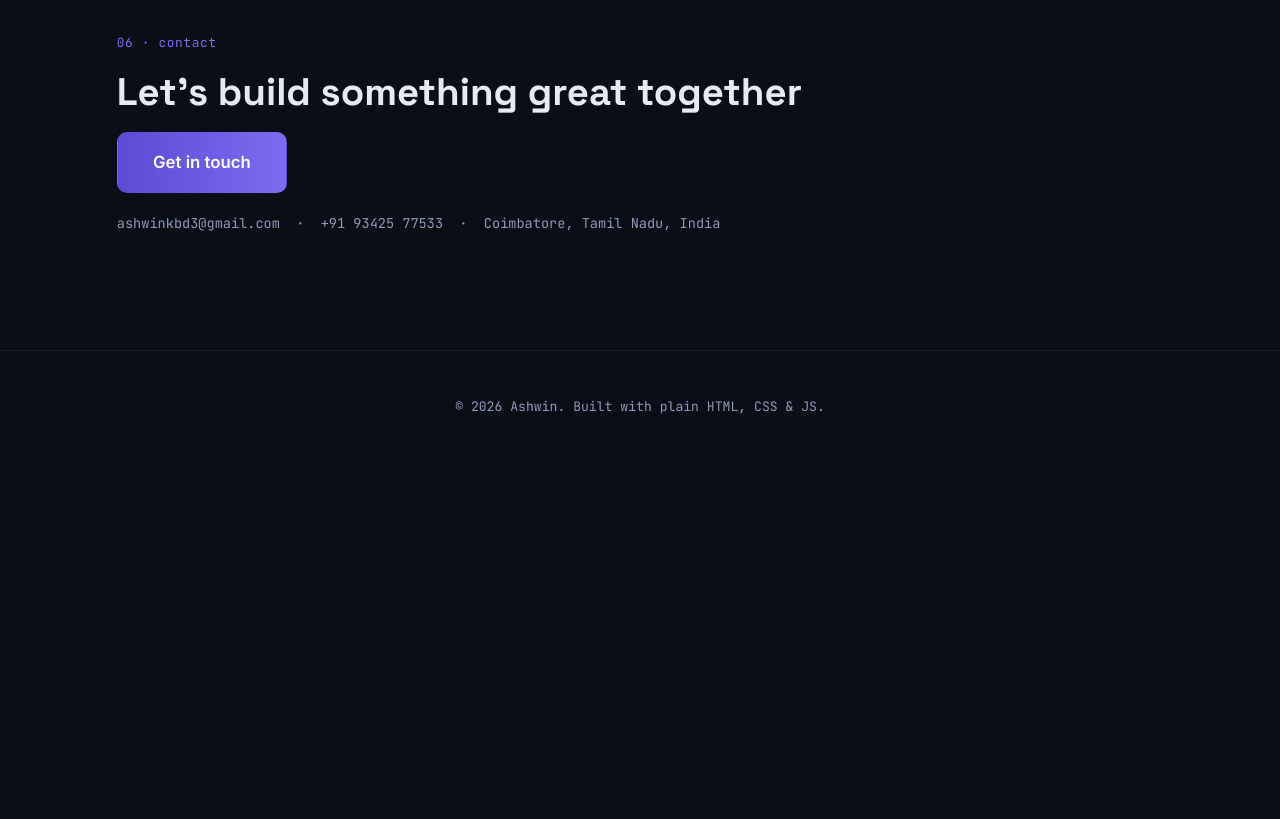
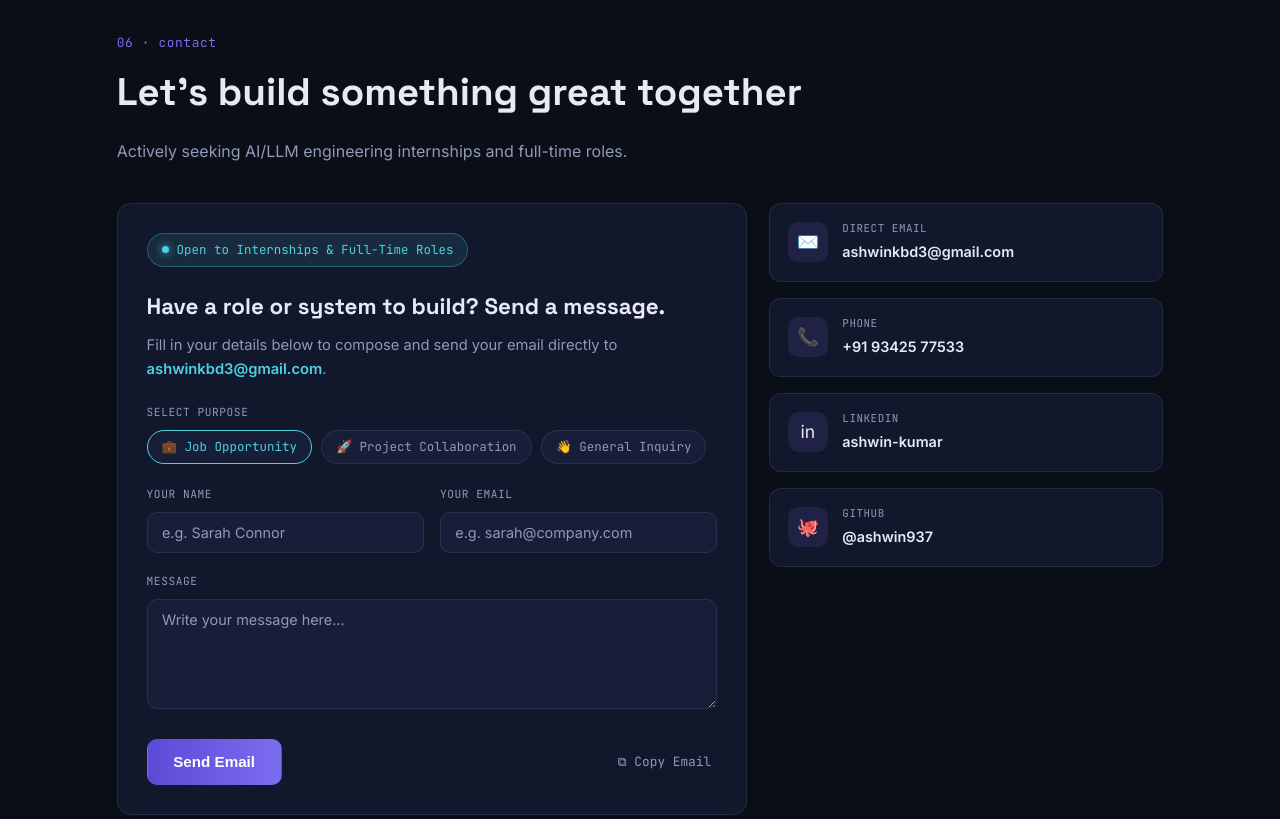
Before and after one commit to ashwin937/Ashwin-s-Portfolio, a plain HTML site: page index.html in a window 1280 px wide. Shown: the part 5860-6679 px from the top of the page. Before the commit the page ends 6322 px from the top, so only its background shows below. Drawn offline with Linux system fonts and the light colour scheme.

Commit message:
Update index.html

```diff
--- a/index.html
+++ b/index.html
@@ -262,10 +262,78 @@
 <section id="contact" class="section contact-section">
   <p class="section-eyebrow">06 · contact</p>
   <h2 class="section-title">Let's build something great together</h2>
-  <a href="mailto:ashwinkbd3@gmail.com" class="btn btn-primary btn-lg">Get in touch</a>
-  <p class="contact-meta">
-    ashwinkbd3@gmail.com &nbsp;·&nbsp; +91 93425 77533 &nbsp;·&nbsp; Coimbatore, Tamil Nadu, India
-  </p>
+  <p class="section-sub">Actively seeking AI/LLM engineering internships and full-time roles.</p>
+
+  <div class="contact-grid">
+    <div class="contact-form-panel">
+      <div class="contact-status-row">
+        <span class="contact-status-pill"><span class="dot"></span>Open to Internships &amp; Full-Time Roles</span>
+      </div>
+
+      <h3>Have a role or system to build? Send a message.</h3>
+      <p class="contact-form-desc">Fill in your details below to compose and send your email directly to <strong>ashwinkbd3@gmail.com</strong>.</p>
+
+      <label class="contact-field-label">Select Purpose</label>
+      <div class="contact-purpose-row">
+        <span class="contact-purpose-pill active">💼 Job Opportunity</span>
+        <span class="contact-purpose-pill">🚀 Project Collaboration</span>
+        <span class="contact-purpose-pill">👋 General Inquiry</span>
+      </div>
+
+      <div class="contact-field-row">
+        <div>
+          <label class="contact-field-label">Your Name</label>
+          <input id="contactName" type="text" placeholder="e.g. Sarah Connor">
+        </div>
+        <div>
+          <label class="contact-field-label">Your Email</label>
+          <input id="contactEmail" type="email" placeholder="e.g. sarah@company.com">
+        </div>
+      </div>
+
+      <label class="contact-field-label">Message</label>
+      <textarea id="contactMessage" placeholder="Write your message here..."></textarea>
+
+      <div class="contact-form-footer">
+        <button id="contactSendBtn" class="btn btn-primary" type="button">Send Email</button>
+        <button id="contactCopyBtn" class="contact-copy-email" type="button">⧉ Copy Email</button>
+      </div>
+    </div>
+
+    <div class="contact-sidebar">
+      <a class="contact-info-card" href="mailto:ashwinkbd3@gmail.com">
+        <div class="contact-info-icon">✉️</div>
+        <div class="contact-info-text">
+          <span class="contact-info-label">Direct Email</span>
+          <span class="contact-info-value">ashwinkbd3@gmail.com</span>
+        </div>
+      </a>
+
+      <a class="contact-info-card" href="tel:+919342577533">
+        <div class="contact-info-icon">📞</div>
+        <div class="contact-info-text">
+          <span class="contact-info-label">Phone</span>
+          <span class="contact-info-value">+91 93425 77533</span>
+        </div>
+      </a>
+
+      <a class="contact-info-card" href="https://www.linkedin.com/in/ashwin-kumar-639675293/" target="_blank" rel="noopener">
+        <div class="contact-info-icon">in</div>
+        <div class="contact-info-text">
+          <span class="contact-info-label">LinkedIn</span>
+          <span class="contact-info-value">ashwin-kumar</span>
+        </div>
+      </a>
+
+      <a class="contact-info-card" href="https://github.com/ashwin937" target="_blank" rel="noopener">
+        <div class="contact-info-icon">🐙</div>
+        <div class="contact-info-text">
+          <span class="contact-info-label">GitHub</span>
+          <span class="contact-info-value">@ashwin937</span>
+        </div>
+      </a>
+    </div>
+  </div>
 </section>
 
 <footer class="footer">
```
